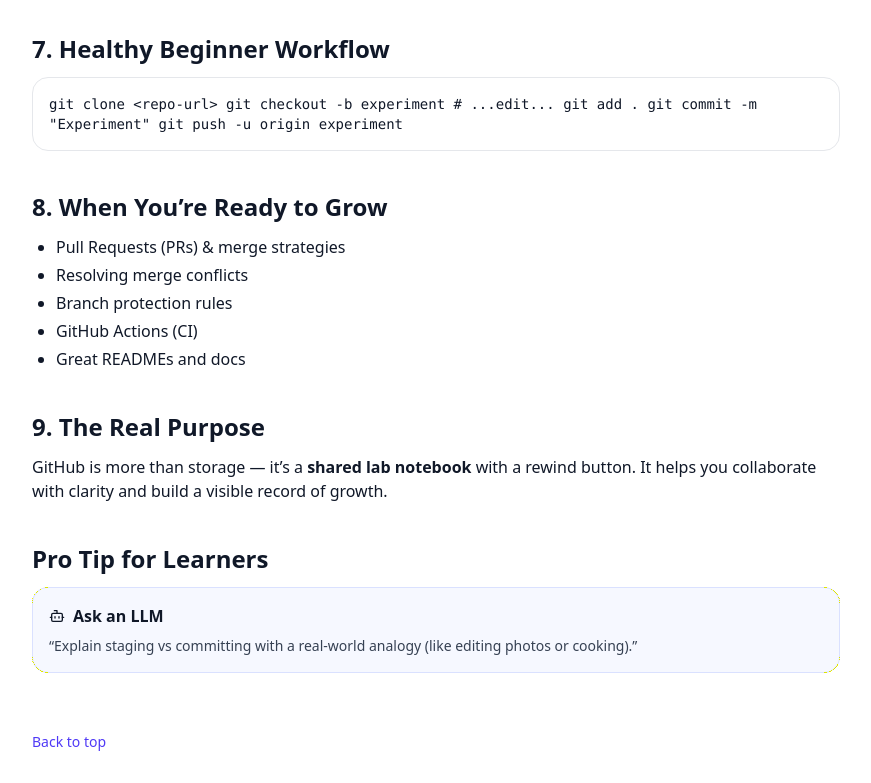
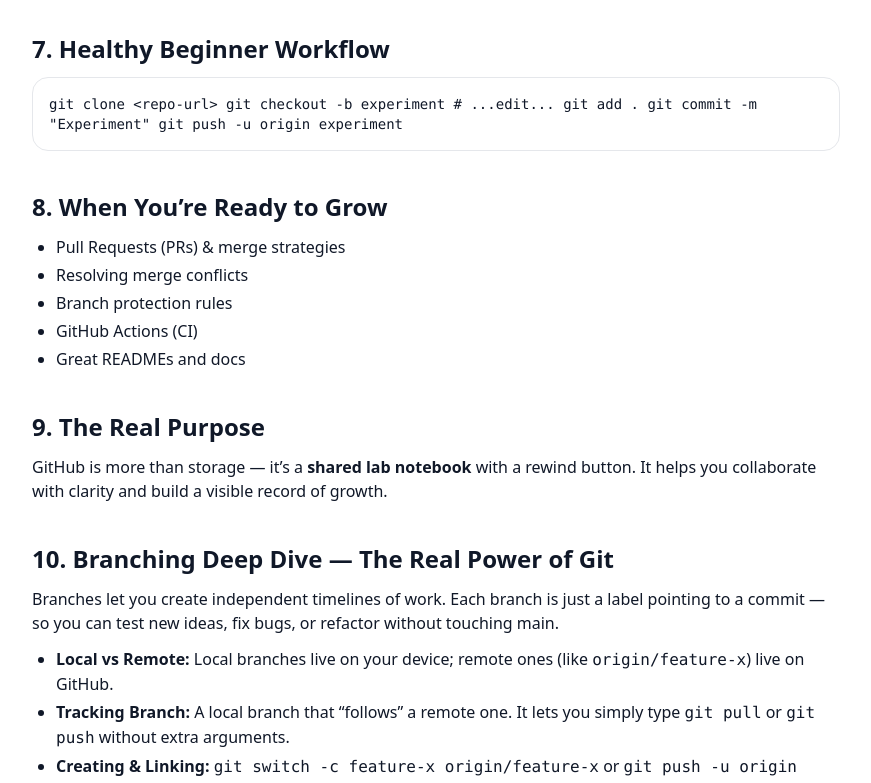
Before and after one commit to jcljest/GKPCode, a React (Vite) app: page /github-notes in a window 1280 px wide. Shown: the part 2000-2783 px from the top of the page, without its empty margins (344-1215 px from the left). Built offline with nearby package versions, Linux system fonts and the light colour scheme.

Commit message:
updated github notes

```diff
--- a/src/pages/GitHubNotes.jsx
+++ b/src/pages/GitHubNotes.jsx
@@ -31,6 +31,7 @@
 		{ id: "workflow", label: "7. Healthy Beginner Workflow" },
 		{ id: "grow", label: "8. When You’re Ready to Grow" },
 		{ id: "purpose", label: "9. The Real Purpose" },
+		{ id: "branching-deep-dive", label: "10. Branching Deep Dive" },
 		{ id: "tips", label: "Pro Tip for Learners" },
 	];
 
@@ -242,6 +243,41 @@
 						</p>
 					</section>
 
+					<section id="branching-deep-dive" className="space-y-3">
+					<h2 className="text-2xl font-bold">10. Branching Deep Dive — The Real Power of Git</h2>
+					<p>
+						Branches let you create independent timelines of work. Each branch is just a label
+						pointing to a commit — so you can test new ideas, fix bugs, or refactor without
+						touching main.
+					</p>
+
+					<ul className="list-disc pl-6 space-y-1">
+						<li><strong>Local vs Remote:</strong> Local branches live on your device; remote ones (like <code>origin/feature-x</code>) live on GitHub.</li>
+						<li><strong>Tracking Branch:</strong> A local branch that “follows” a remote one. It lets you simply type <code>git pull</code> or <code>git push</code> without extra arguments.</li>
+						<li><strong>Creating & Linking:</strong> <code>git switch -c feature-x origin/feature-x</code> or <code>git push -u origin feature-x</code> automatically sets up tracking.</li>
+						<li><strong>Fetching vs Pulling:</strong> <code>git fetch</code> updates remote info but doesn’t change files; <code>git pull</code> brings remote commits into your current branch.</li>
+						<li><strong>Merge vs Rebase:</strong> Merge preserves history with an extra commit; rebase rewrites your commits on top for a cleaner, linear timeline.</li>
+						<li><strong>Pruning:</strong> <code>git fetch --prune</code> removes deleted remote branches locally — keeping your list clean.</li>
+						<li><strong>Conflict Resolution:</strong> When Git can’t auto-merge, it marks conflicts with <code>&lt;&lt;&lt;&lt;&lt;&lt;&lt;</code> lines. Edit, remove markers, then <code>git add</code> and <code>git commit</code>.</li>
+						<li><strong>Discarding Local Work:</strong> <code>git reset --hard origin/branch</code> makes your branch identical to GitHub’s version (use carefully).</li>
+						<li><strong>Recovering Work:</strong> <code>git reflog</code> lists all recent states so you can restore lost commits.</li>
+					</ul>
+
+					<Callout icon={GitBranch} title="Command Summary">
+						<div className="font-mono text-sm space-y-1">
+						<div><code>git fetch --prune</code> → refresh and clean remote refs</div>
+						<div><code>git pull --rebase</code> → update your branch linearly</div>
+						<div><code>git push -u origin &lt;branch&gt;</code> → create + track remote branch</div>
+						<div><code>git reset --hard origin/&lt;branch&gt;</code> → discard local commits</div>
+						<div><code>git branch -vv</code> → show tracking info and sync status</div>
+						</div>
+					</Callout>
+
+					<Callout icon={Bot} title="Ask an LLM">
+						“What’s the difference between merging and rebasing in a visual timeline?”
+					</Callout>
+					</section>
+
 					<section id="tips" className="space-y-3">
 						<h2 className="text-2xl font-bold">Pro Tip for Learners</h2>
 						<Callout icon={Bot} title="Ask an LLM">
```
